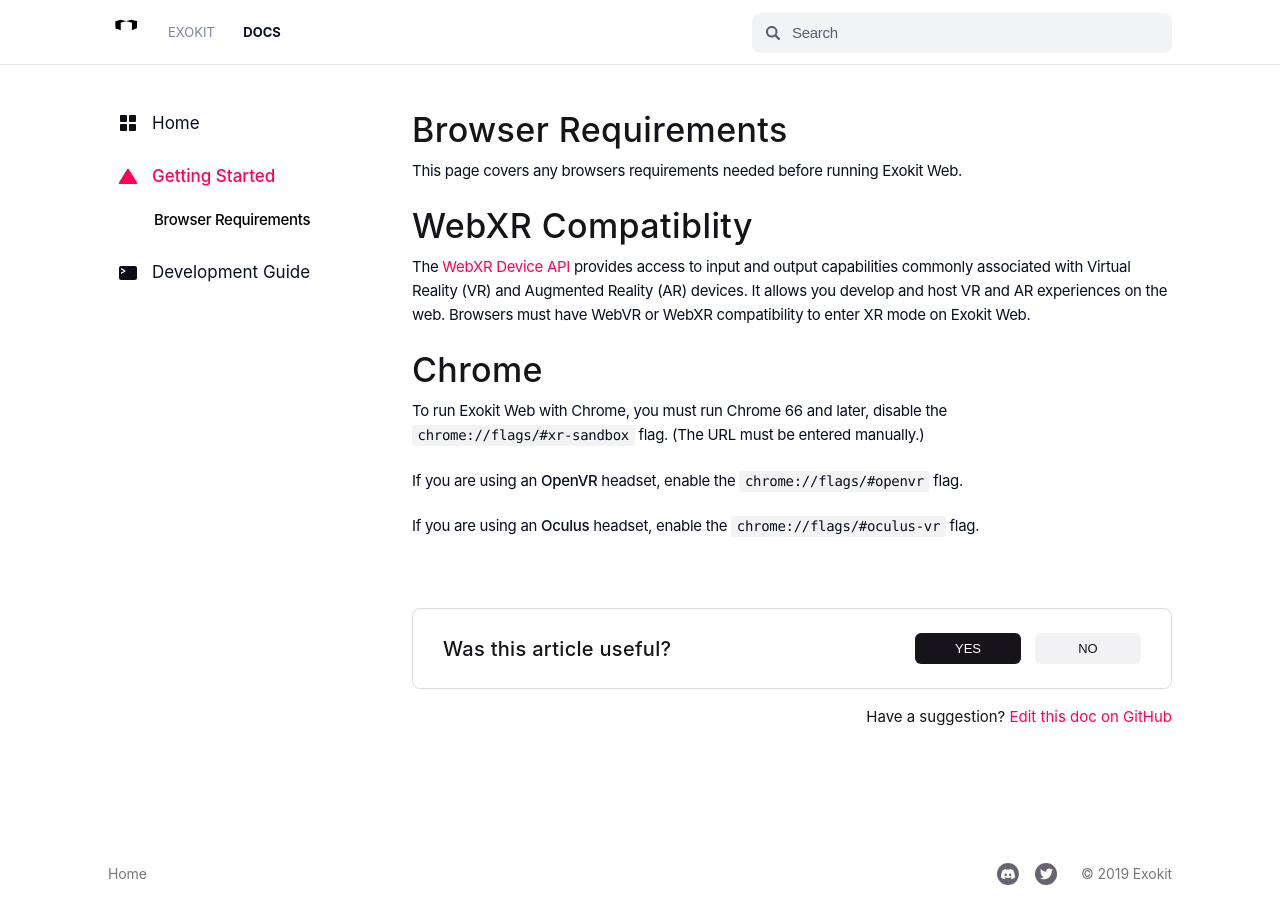
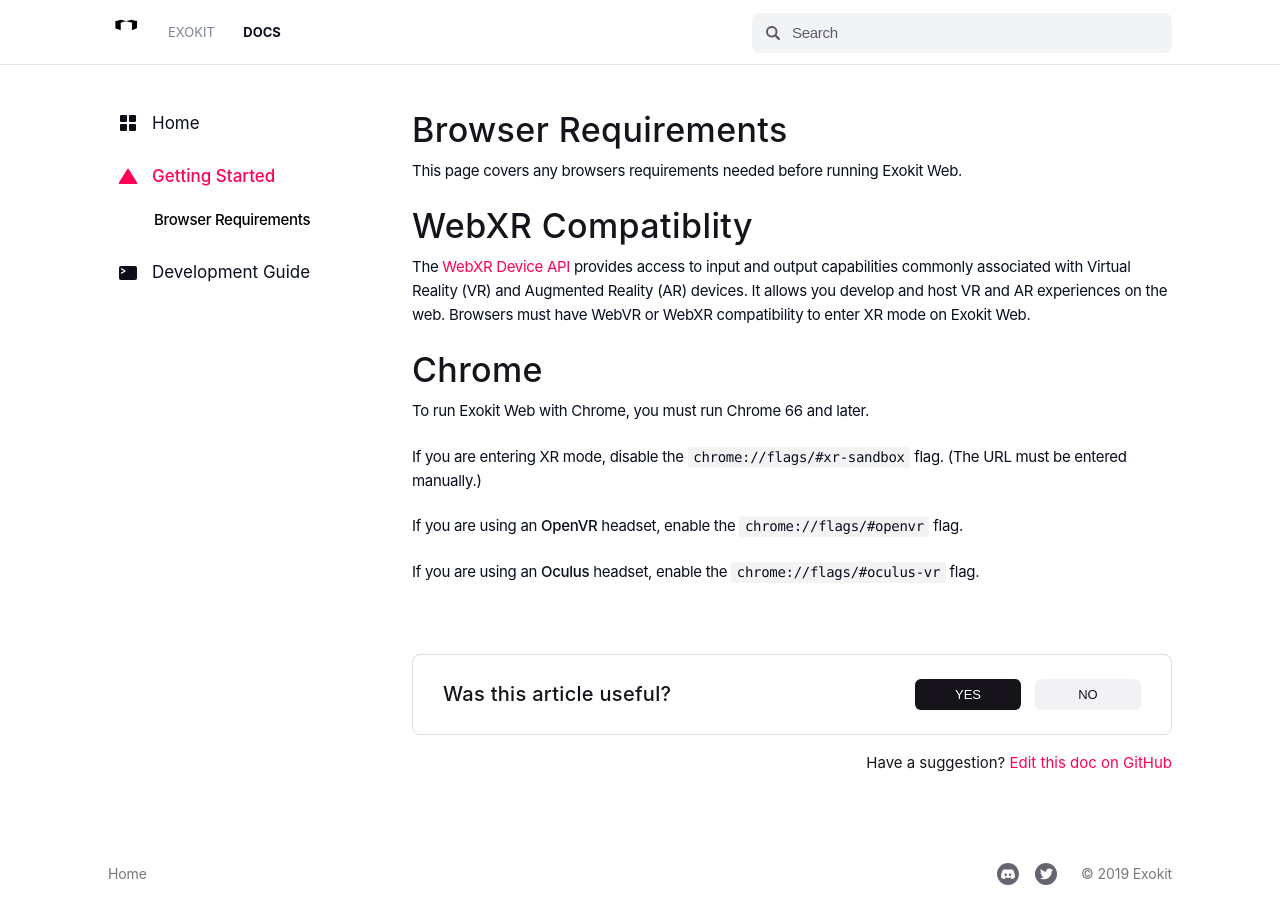
Before and after one commit to chrisplatorres/exokit-web-docs, a Jekyll site: the page built from _posts/getting-started/2019-09-05-browser-requirements.md, in a window 1280 px wide. Built offline with Jekyll 4.4.1, drawn with Linux system fonts in a browser that asks for light colours; comment, search, counter and statistics services are not loaded.

Commit message:
fix flag requirements wording

```diff
--- a/_posts/getting-started/2019-09-05-browser-requirements.md
+++ b/_posts/getting-started/2019-09-05-browser-requirements.md
@@ -17,7 +17,9 @@ This page covers any browsers requirements needed before running Exokit Web.
 The [WebXR Device API](https://github.com/immersive-web/webxr/blob/master/explainer.md) provides access to input and output capabilities commonly associated with Virtual Reality (VR) and Augmented Reality (AR) devices. It allows you develop and host VR and AR experiences on the web. Browsers must have WebVR or WebXR compatibility to enter XR mode on Exokit Web.
 
 # Chrome
-To run Exokit Web with Chrome, you must run Chrome 66 and later, disable the `chrome://flags/#xr-sandbox` flag. (The URL must be entered manually.)
+To run Exokit Web with Chrome, you must run Chrome 66 and later.
+
+If you are entering XR mode, disable the `chrome://flags/#xr-sandbox` flag. (The URL must be entered manually.)
 
 If you are using an **OpenVR** headset, enable the `chrome://flags/#openvr` flag.
 
```
